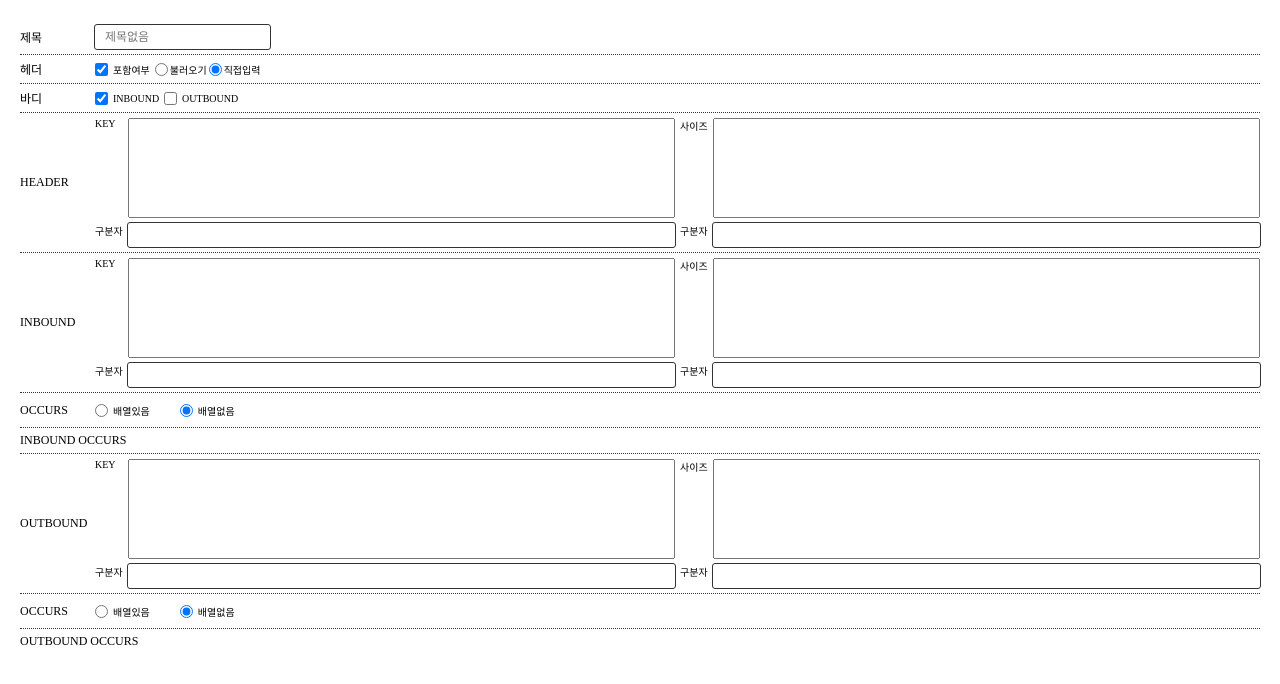
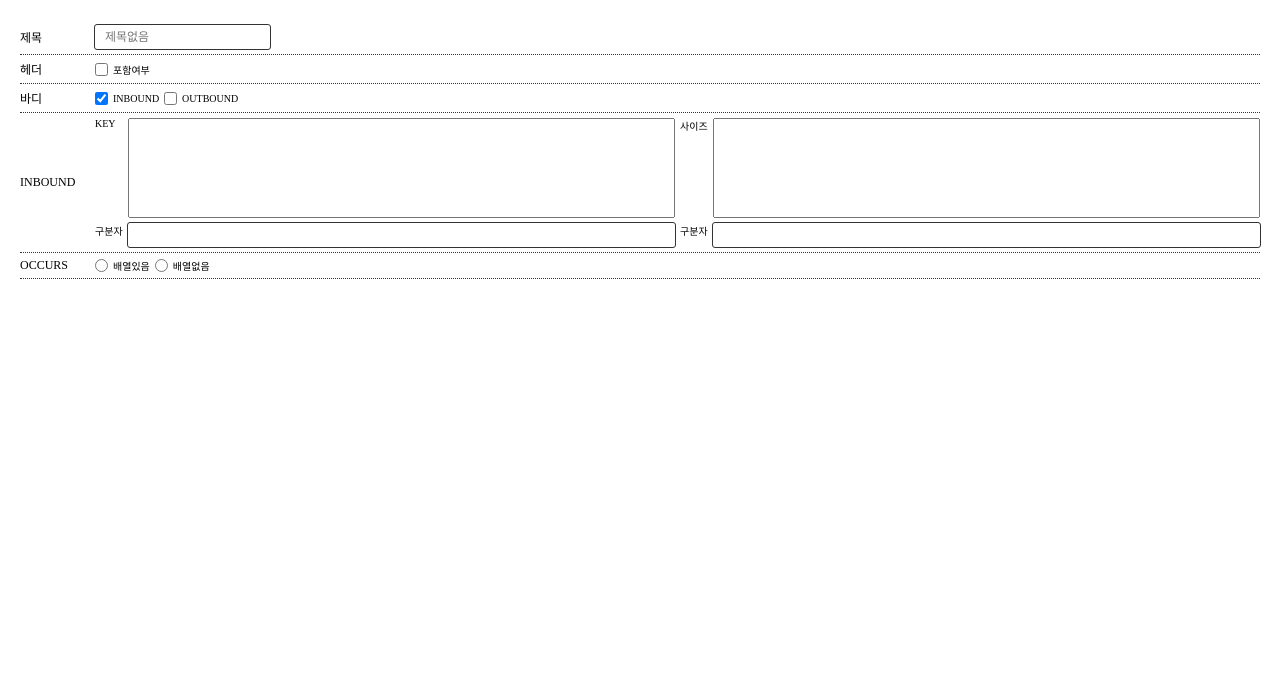
Before and after one commit to a2964573/ParsePacket, a plain HTML site: page src/pages/SavePage.html in a window 1280 px wide. Both pictures are taken after a click on the checkbox "INBOUND". Drawn offline with Linux system fonts and the light colour scheme.

Commit message:
20240425) added

```diff
--- a/src/pages/SavePage.html
+++ b/src/pages/SavePage.html
@@ -15,18 +15,14 @@
             </div>
             <div>
                 <span class = "form-span__title">헤더</span>
-                <input type = "checkbox" id = "header" name = "type" value = "header" class = "form-checkbox__header" checked />
+                <input type = "checkbox" id = "header" name = "type" value = "header" class = "form-checkbox__header" />
                 <label for="header">포함여부</label>
-                <!-- <input type = "radio" id = "header" value = "header" name = "type" class = "form-radio__header" checked /> -->
-                <!-- <label for="header">헤더포함</label> -->
                 <div class = "div-radioGroup__header" id = "headerType">
                     <input type = "radio" id = "load" value = "load" name = "headerInputType" class = "form-radio__load" />
                     <label for = "load">불러오기</label>
-                    <input type = "radio" id = "input" value = "input" name = "headerInputType" class = "form-radio__input" checked />
+                    <input type = "radio" id = "input" value = "input" name = "headerInputType" class = "form-radio__input" />
                     <label for = "input">직접입력</label>
                 </div>
-                <!-- <input type = "radio" id = "noheader" value = "noheader" name = "type" class = "form-radio__noheader" /> -->
-                <!-- <label for="noheader">헤더미포함</label> -->
             </div>
             <div>
                 <span class = "form-span__title">바디</span>
@@ -67,15 +63,15 @@
                     <input type="text" id = "inboundSizeDelimiter" name = "inboundSizeDelimiter"  class = "input" maxlength = "1" />
                 </div>
             </div>
-            <div>
+            <div id = "inboundOccurs">
                 <span class = "form-span__title">OCCURS</span>
                 <input type = "radio" id = "inOccursY" value = "inOccursY" name = "inOccurs" />
                 <label for="inOccursY">배열있음</label>
                 <input type = "number" id = "inOccursNum" name = "inOccursNum" class = "input form-number__occurs" />
-                <input type = "radio" id = "inOccursN" value = "inOccursN" name = "inOccurs" checked />
+                <input type = "radio" id = "inOccursN" value = "inOccursN" name = "inOccurs" />
                 <label for="inOccursN">배열없음</label>
             </div>
-            <div>
+            <div id = "inputInboundOccurs">
                 <span class = "form-span__title">INBOUND OCCURS</span>
                 <div id = "inboundOccursBox"></div>
             </div>
@@ -92,15 +88,15 @@
                     <input type="text" id = "outboundSizeDelimiter" name = "outboundSizeDelimiter" class = "input" maxlength = "1" />
                 </div>
             </div>
-            <div>
+            <div id = "outboundOccurs">
                 <span class = "form-span__title">OCCURS</span>
                 <input type = "radio" id = "outOccursY" value = "outOccursY" name = "outOccurs" />
                 <label for="outOccursY">배열있음</label>
                 <input type = "number" id = "outOccursNum" name = "outOccursNum" class = "input form-number__occurs" />
-                <input type = "radio" id = "outOccursN" value = "outOccursN" name = "outOccurs" checked />
+                <input type = "radio" id = "outOccursN" value = "outOccursN" name = "outOccurs" />
                 <label for="outOccursN">배열없음</label>
             </div>
-            <div>
+            <div id = "inputOutboundOccurs">
                 <span class = "form-span__title">OUTBOUND OCCURS</span>
                 <div id = "outboundOccursBox"></div>
             </div>
--- a/src/render/SavePage.js
+++ b/src/render/SavePage.js
@@ -1,11 +1,23 @@
-const cb_header = document.getElementById("header");
-const ragrp_headerType = document.getElementById("headerType");
-const rabtn_load = document.getElementById("load");
-const rabtn_input = document.getElementById("input");
-const div_inputHeader = document.getElementById("inputHeader");
-const div_inputHeaderFile = document.getElementById("inputHeaderFile");
-const div_inputInbound = document.getElementById("inputInbound");
-const div_inputOutbound = document.getElementById("inputOutbound");
+const input_inOccursNum         = document.getElementById("inOccursNum");
+const input_outOccursNum        = document.getElementById("outOccursNum");
+
+const rabtn_load                = document.getElementById("load");
+const rabtn_input               = document.getElementById("input");
+
+const cb_header                 = document.getElementById("header");
+const cb_inbound                = document.getElementById("inbound");
+const cb_outbound               = document.getElementById("outbound");
+
+const ragrp_headerType          = document.getElementById("headerType");
+
+const div_inputHeader           = document.getElementById("inputHeader");
+const div_inputHeaderFile       = document.getElementById("inputHeaderFile");
+const div_inputInbound          = document.getElementById("inputInbound");
+const div_inputOutbound         = document.getElementById("inputOutbound");
+const div_inboundOccurs         = document.getElementById("inboundOccurs");
+const div_outboundOccurs        = document.getElementById("outboundOccurs");
+const div_inputInboundOccurs    = document.getElementById("inputInboundOccurs");
+const div_inputOutboundOccurs   = document.getElementById("inputOutboundOccurs");
 
 ////////////////////////////////////////////////////////////////////////////////////////////
 
@@ -21,33 +33,61 @@ const getChildElement = (motherElement) => {
     return elements;
 };
 
+const getSelectRabtnValue = (div) => {
+    const raBtnList = [];
+    getChildElement(div).forEach((element) => {
+        if(element?.type !== "radio") return;
+
+        raBtnList.push(element);
+    });
+
+    if(raBtnList.length <= 0){
+        console.log("No radio button");
+        return "error";
+    }
+
+    let selectedValue = "";
+
+    raBtnList.forEach((raBtn) => {
+        if(!raBtn.checked) return;
+
+        selectedValue = raBtn.value;
+    });
+
+    if(!selectedValue){
+        console.log("No selected radio button");
+        return "error";
+    }
+
+    return selectedValue;
+};
+
+const setShowFlexDisplay = (element, isShow) => {
+    element.style.display = isShow ? "flex" : "none";
+
+    return element.style.display && element.style.display !== "none";
+};
+
 ////////////////////////////////////////////////////////////////////////////////////////////
 
 (function init(){
     ragrp_headerType.style.width = cb_header.checked ? "auto" : "0";
-    div_inputHeaderFile.style.display = cb_header.checked && rabtn_load.checked ? "flex" : "none";
-    div_inputHeader.style.display = cb_header.checked && rabtn_input.checked ? "flex" : "none";
+
+    setShowFlexDisplay(div_inputHeaderFile, cb_header.checked && rabtn_load.checked);
+    setShowFlexDisplay(div_inputHeader, cb_header.checked && rabtn_input.checked);
+
+    setShowFlexDisplay(div_inputInbound, cb_inbound.checked);
+    setShowFlexDisplay(div_inboundOccurs, cb_inbound.checked);
+    setShowFlexDisplay(div_inputInboundOccurs, cb_inbound.checked);
+    setShowFlexDisplay(input_inOccursNum, getSelectRabtnValue(div_inboundOccurs) !== "error");
+
+    setShowFlexDisplay(div_inputOutbound, cb_outbound.checked);
+    setShowFlexDisplay(div_outboundOccurs, cb_outbound.checked);
+    setShowFlexDisplay(div_inputOutboundOccurs, cb_outbound.checked);
+    setShowFlexDisplay(input_outOccursNum, getSelectRabtnValue(div_outboundOccurs) !== "error");
 })();
 
 ////////////////////////////////////////////////////////////////////////////////////////////
-
-cb_header.addEventListener("change", (event) => {
-    const isChecked = event.target.checked;
-
-    if(isChecked){
-        ragrp_headerType.style.width = "auto";
-    }else{
-        ragrp_headerType.style.width = "0";
-
-        getChildElement(ragrp_headerType).forEach((child) => {
-            if(child.checked !== undefined && child.checked){
-                child.checked = false;
-                div_inputHeaderFile.style.display = "none";
-                div_inputHeader.style.display = "none";
-            }
-        });
-    }
-});
 
 ragrp_headerType.addEventListener("change", (event) => {
     const type = event.target.value;
@@ -65,3 +105,83 @@ ragrp_headerType.addEventListener("change", (event) => {
         break;
     }
 });
+
+cb_header.addEventListener("change", (event) => {
+    const isChecked = event.target.checked;
+
+    if(isChecked){
+        ragrp_headerType.style.width = "auto";
+    }else{
+        ragrp_headerType.style.width = "0";
+
+        div_inputHeaderFile.style.display = "none";
+        div_inputHeader.style.display = "none";
+
+        getChildElement(ragrp_headerType).forEach((child) => {
+            if(child.checked !== undefined && child.checked){
+                child.checked = false;
+            }
+        });
+    }
+});
+
+cb_inbound.addEventListener("change", (event) => {
+    const isChecked = event.target.checked;
+
+    setShowFlexDisplay(div_inputInbound, isChecked);
+    setShowFlexDisplay(div_inboundOccurs, isChecked);
+
+    if(!isChecked){
+        setShowFlexDisplay(div_inputInboundOccurs, isChecked);
+
+        getChildElement(div_inboundOccurs).forEach((child) => {
+            if(child.checked !== undefined && child.checked){
+                child.checked = false;
+            }
+        });
+    }
+});
+
+cb_outbound.addEventListener("change", (event) => {
+    const isChecked = event.target.checked;
+
+    setShowFlexDisplay(div_inputOutbound, isChecked);
+    setShowFlexDisplay(div_outboundOccurs, isChecked);
+
+    if(!isChecked){
+        setShowFlexDisplay(div_inputOutboundOccurs, isChecked);
+
+        getChildElement(div_outboundOccurs).forEach((child) => {
+            if(child.checked !== undefined && child.checked){
+                child.checked = false;
+            }
+        });
+    }
+});
+
+div_inboundOccurs.addEventListener("click", () => {
+    const rabtnValue = getSelectRabtnValue(div_inboundOccurs);
+
+    if(rabtnValue === "error"){
+        return -1;
+    }
+
+    setShowFlexDisplay(input_inOccursNum, rabtnValue === "inOccursY");
+    setShowFlexDisplay(div_inputInboundOccurs, rabtnValue === "inOccursY");
+});
+
+div_outboundOccurs.addEventListener("click", () => {
+    const rabtnValue = getSelectRabtnValue(div_inboundOccurs);
+
+    if(rabtnValue === "error"){
+        alert(rabtnValue);
+        return -1;
+    }
+
+    setShowFlexDisplay(input_outOccursNum, rabtnValue === "outOccursY");
+    setShowFlexDisplay(div_inputOutboundOccurs, rabtnValue === "outOccursY");
+});
+
+input_inOccursNum.addEventListener("change", (event) => {
+    console.log(event.target.value);
+});
--- a/src/style/SavePage.css
+++ b/src/style/SavePage.css
@@ -105,8 +105,6 @@ form > div > span,
 }
 
 .form-number__occurs {
-    width: 0;
-    max-width: 5rem;
-    overflow: hidden;
-    visibility: hidden;
+    display: none;
+    width: 5rem;
 }
```
